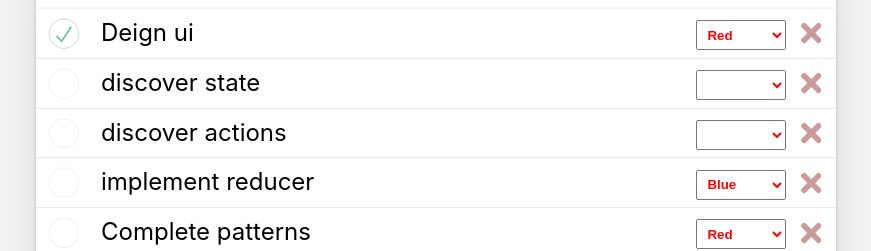
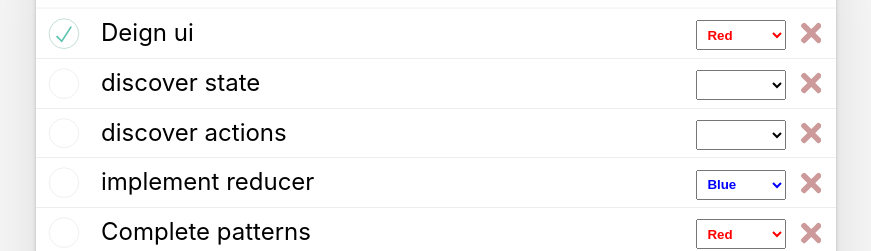
Before and after one commit to MahdiSohaily/React-Todo-app, a React (Create React App) app: page / in a window 1280 px wide. Shown: the part 158-409 px from the top of the page, without its empty margins (204-1075 px from the left). Built offline with nearby package versions, Linux system fonts and the light colour scheme.

Commit message:
Update todo item display

```diff
--- a/src/features/todos/TodoListItem.jsx
+++ b/src/features/todos/TodoListItem.jsx
@@ -1,3 +1,4 @@
+/* eslint-disable object-curly-newline */
 /* eslint-disable react/prop-types */
 import { useState } from 'react';
 import { useDispatch } from 'react-redux';
@@ -9,11 +10,9 @@ export const capitalize = (s) => s[0].toUpperCase() + s.slice(1);
 
 const TodoListItem = ({ todo }) => {
   // get current to do to display by id
-  const {
-    id, text, completed, color,
-  } = todo;
+  const { id, text, completed, color } = todo;
 
-  const [defaultColor, setDefaultColor] = useState('red');
+  const [defaultColor, setDefaultColor] = useState(color);
 
   // Get the available color options
   const colorOptions = availableColors.map((c) => (
```
